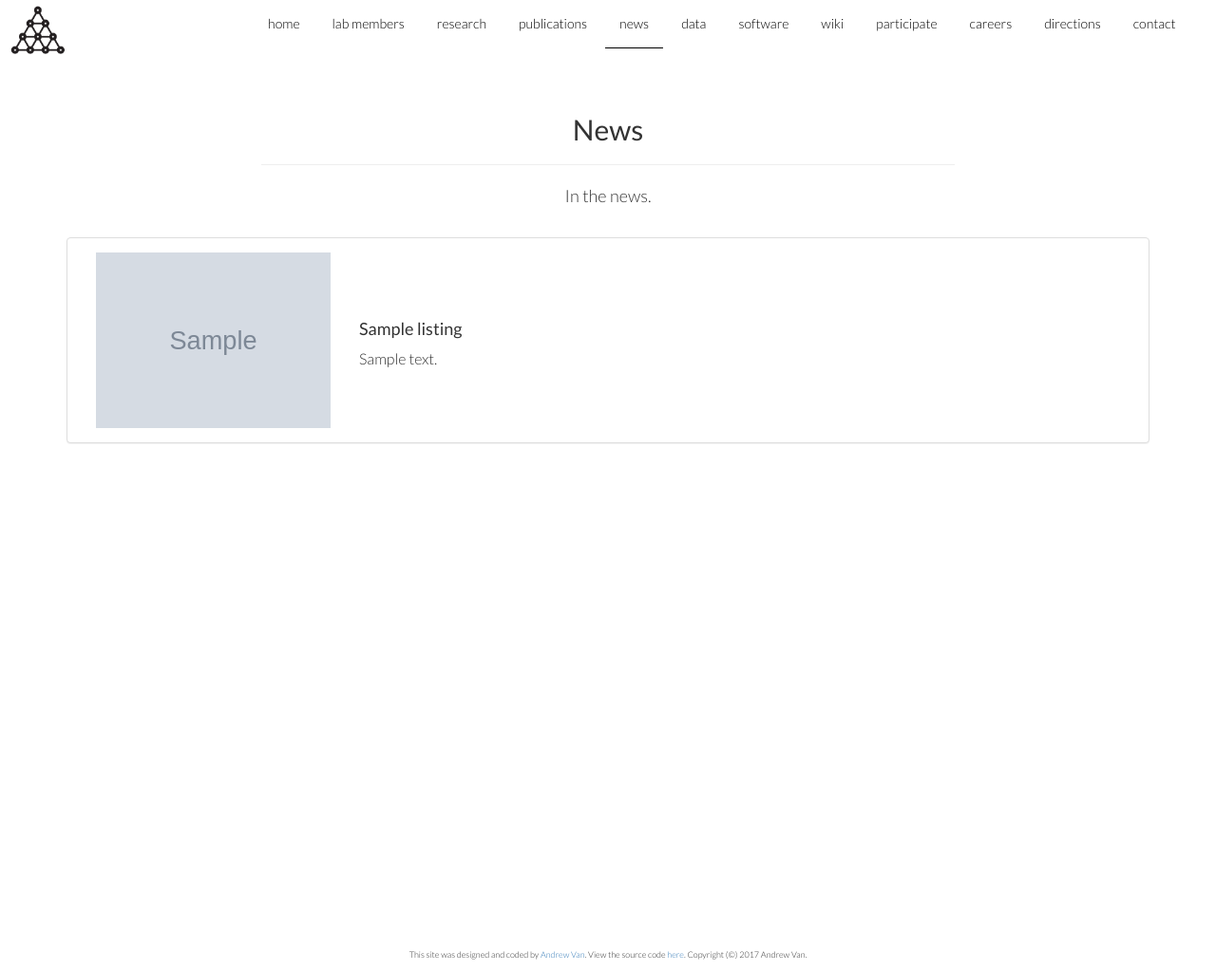
After one commit to vanandrew/dglabsite, a Django app: page /news in a window 1280 px wide. The commit adds this page. Shown: the whole page at 95% size. Run offline with Django 3.2, Linux system fonts and the light colour scheme; tables that the repository leaves empty hold one stand-in row (values such as "Sample post"); grey boxes marked "Sample" are stand-in pictures; some libraries are stand-ins or nearby versions.

Commit message:
Changes name of media page to news page to avoid collision with media directory containing images for urls

```diff
--- a/dlabsite/models.py
+++ b/dlabsite/models.py
@@ -191,34 +191,34 @@ class current_study(models.Model):
     def __unicode__(self):
         return self.title
 
-# Create class for media listing
-class media_listing(models.Model):
+# Create class for news listing
+class news_listing(models.Model):
     class Meta:
-        verbose_name = "Media Listing"
+        verbose_name = "News Listing"
 
-    # Create title for media listing
+    # Create title for news listing
     title = models.CharField(
         max_length = 350,
         verbose_name = "Title"
     )
 
-    # Create description for media listing
+    # Create description for news listing
     description = models.TextField(
         blank = True,
         null = True,
         verbose_name = "Description"
     )
 
-    # Create link to media listing
+    # Create link to news listing
     link = models.CharField(
         max_length = 1000,
         null = True,
         verbose_name = "Link"
     )
 
-    # Image for media listing
+    # Image for news listing
     image = models.ImageField(
-        upload_to='media_listing_images/',
+        upload_to='news_listing_images/',
         null = True,
         blank = True,
         verbose_name = "Image"
--- a/dlabsite/templates/dlabsite/base.html
+++ b/dlabsite/templates/dlabsite/base.html
@@ -82,8 +82,8 @@
 						<li {% block publications %}{% endblock %}>
 							<a href="{% url 'dlabsite:publications' %}" id="publications">publications</a>
 						</li>
-						<li {% block media %}{% endblock %}>
-							<a href="{% url 'dlabsite:media' %}" id="media">media</a>
+						<li {% block news %}{% endblock %}>
+							<a href="{% url 'dlabsite:news' %}" id="news">news</a>
 						</li>
 						<li {% block data %}{% endblock %}>
 							<a href="{% url 'dlabsite:data' %}" id="data">data</a>
@@ -139,7 +139,7 @@
 			navbar_click('#people','{% url 'dlabsite:people' %}','body>div,body>section');
 			navbar_click('#research','{% url 'dlabsite:research' %}','body>div,body>section');
 			navbar_click('#publications','{% url 'dlabsite:publications' %}','body>div,body>section');
-			navbar_click('#media', '{% url 'dlabsite:media' %}','body>div,body>section');
+			navbar_click('#news', '{% url 'dlabsite:news' %}','body>div,body>section');
 			navbar_click('#data','{% url 'dlabsite:data' %}','body>div,body>section');
 			navbar_click('#software','{% url 'dlabsite:software' %}','body>div,body>section');
 			navbar_click('#wiki','{% url 'wiki:root' %}','body>div,body>section');
--- /dev/null
+++ b/dlabsite/templates/dlabsite/news.html
@@ -0,0 +1,65 @@
+{% extends "dlabsite/base.html" %}
+{% load staticfiles %}
+
+{% block description %}
+"In the media. News and press releases for Dosenbach Lab."
+{% endblock %}
+
+{% block title %}
+News
+{% endblock %}
+
+{% block news %}
+class="active"
+{% endblock %}
+
+{% block content %}
+<div class="container container-nav-clear animated fadeIn">
+	<section class="section">
+		<div class="row">
+			<div class="col-lg-8 col-lg-offset-2 text-center">
+				<h2>News</h2>
+				<hr>
+				<p class="sub-caption">In the news.</p>
+			</div>
+		</div>
+	</section>
+</div>
+<div class="container" style="min-height: 700px;">
+	{% for listing in news %}
+	<div class="row">
+		<div class="panel panel-default" style="visibility: hidden;">
+			<div class="panel-body">
+				<div class="col-md-3 col-md-offset-0 col-xs-4 col-xs-offset-4 vcenter">
+					{% if listing.image.url != '' %}
+					<a href="{{listing.link}}"><img class="img-responsive center-block" src="{{listing.image.url}}" width=300px></a>
+					{% endif %}
+				</div><!--
+				--><div class="col-md-9 col-md-offset-0 col-xs-12 col-xs-offset-0 vcenter">
+					<p><h4>{{listing.title}}</h4></p>
+					{% autoescape off %}
+					{{listing.description}}
+					{% endautoescape %}
+				</div>
+			</div>
+		</div>
+	</div>
+	{% endfor %}
+</div>
+{% endblock %}
+
+{% block scripts %}
+<!-- Scroll Reveal-->
+<script src="https://unpkg.com/scrollreveal/dist/scrollreveal.min.js"></script>
+<script>
+	//Setup scroll reveal
+	sr = ScrollReveal();
+
+	// scroll reveal
+	sr.reveal('.panel',{
+  		reset: false,
+		duration: 1000,
+		viewFactor: 0.2,
+	});
+</script>
+{% endblock %}
--- a/dlabsite/urls.py
+++ b/dlabsite/urls.py
@@ -7,7 +7,7 @@ urlpatterns = [
     url(r'^lab_members', views.people_page, name='people'),
     url(r'^research', views.research_page, name='research'),
     url(r'^publications', views.publications_page, name='publications'),
-    url(r'^media', views.media_page, name='media'),
+    url(r'^news', views.news_page, name='news'),
     url(r'^data', views.data_page, name='data'),
     url(r'^software', views.software_page, name='software'),
     url(r'^directions', views.directions_page, name='directions'),
--- a/dlabsite/views.py
+++ b/dlabsite/views.py
@@ -1,7 +1,7 @@
 from django.shortcuts import render
 from django.http import HttpResponseRedirect
 from .models import (lab_member, publication, job_listing,
-    media_listing, current_study, data_listing, software_listing)
+    news_listing, current_study, data_listing, software_listing)
 from datetime import datetime
 
 # homepage
@@ -25,12 +25,12 @@ def publications_page(request):
     years = [date.year for date in dateobjs]
     return render(request, 'dlabsite/publications.html', {'publications': publications, 'years': years})
 
-#media
-def media_page(request):
-    media = media_listing.objects.all().order_by('-date')
-    dateobjs = media_listing.objects.dates('date','year',order='DESC')
+# news
+def news_page(request):
+    news = news_listing.objects.all().order_by('-date')
+    dateobjs = news_listing.objects.dates('date','year',order='DESC')
     years = [date.year for date in dateobjs]
-    return render(request, 'dlabsite/media.html', {'media': media, 'years': years})
+    return render(request, 'dlabsite/news.html', {'news': news, 'years': years})
 
 # data
 def data_page(request):
```
Also changed, not shown: dlabsite/admin.py (+4 -4 lines).
